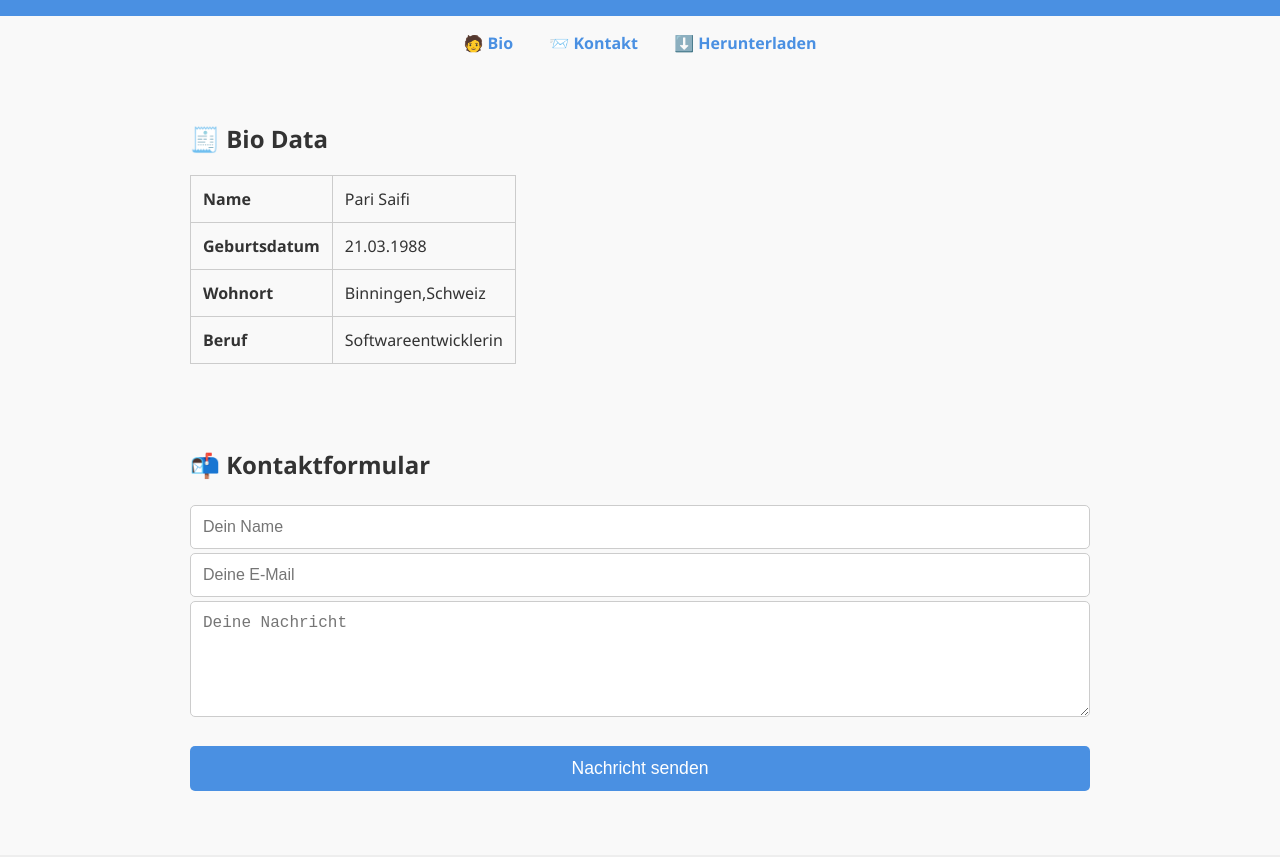
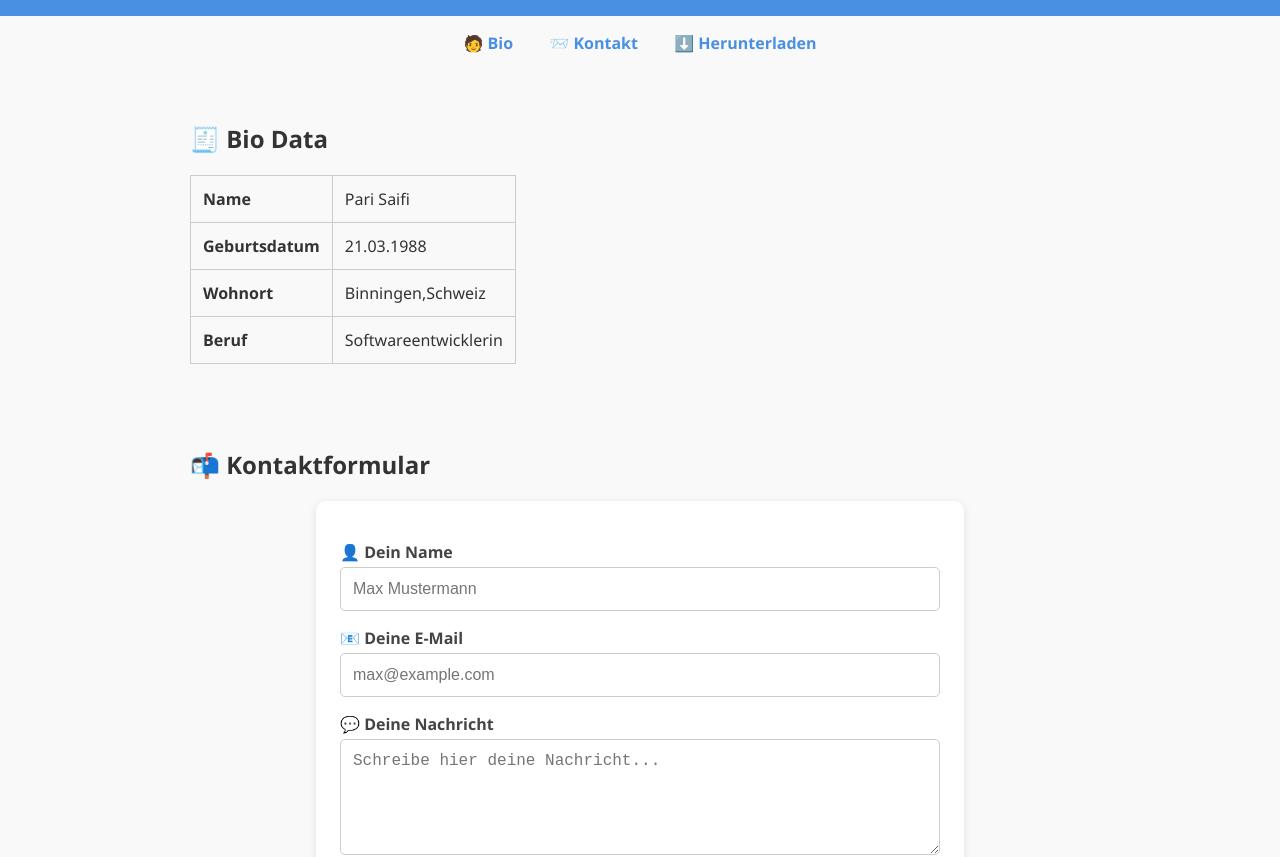
Before and after one commit to Parisaifi/my-website-, a plain HTML site: page index.html in a window 1280 px wide. Shown: the part 102-959 px from the top of the page. Drawn offline with Linux system fonts and the light colour scheme.

Commit message:
Update index.html

```diff
--- a/index.html
+++ b/index.html
@@ -27,15 +27,23 @@
     </table>
 </section>
 <section id="contact">
-    <h2>📬 Kontaktformular</h2>
-    <form action=" https://formspree.io/f/YOUR_FORM_ID" method="POST">
-        <input type="text" name="name" placeholder="Dein Name" required />
-        <input type="email" name="email" placeholder="Deine E-Mail" required />
-        <textarea name="message" rows="5" placeholder="Deine Nachricht" required></textarea>
-        <!-- TAIEDE ERSAL -->
+        <h2>📬 Kontaktformular</h2>
+    <div class="contact-card">
+      <form action="https://formspree.io/f/YOUR_FORM_ID" method="POST">
+        <label for="name">👤 Dein Name</label>
+        <input type="text" id="name" name="name" placeholder="Max Mustermann" required />
+
+        <label for="email">📧 Deine E-Mail</label>
+        <input type="email" id="email" name="email" placeholder="max@example.com" required />
+
+        <label for="message">💬 Deine Nachricht</label>
+        <textarea id="message" name="message" rows="5" placeholder="Schreibe hier deine Nachricht..." required></textarea>
+
         <input type="hidden" name="_redirect" value="danke.html" />
-        <button type="submit">Nachricht senden</button>
-    </form>
+
+        <button type="submit">📨 Nachricht senden</button>
+      </form>
+    </div>
 </section>
 
 <footer>
```
